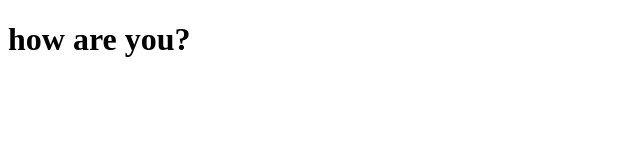
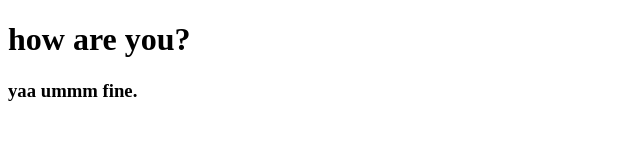
Before and after one commit to Rezwan-Islam21/iamri_website, a plain HTML site: page index.html in a window 1280 px wide. Shown: the whole page, without its empty margins (0-640 px from the left). Drawn offline with Linux system fonts and the light colour scheme.

Commit message:
learned how to add

```diff
--- a/index.html
+++ b/index.html
@@ -7,5 +7,6 @@
 </head>
 <body>
     <h1>how are you?</h1>
+    <h3>yaa ummm fine.</h3>
 </body>
 </html>
```
